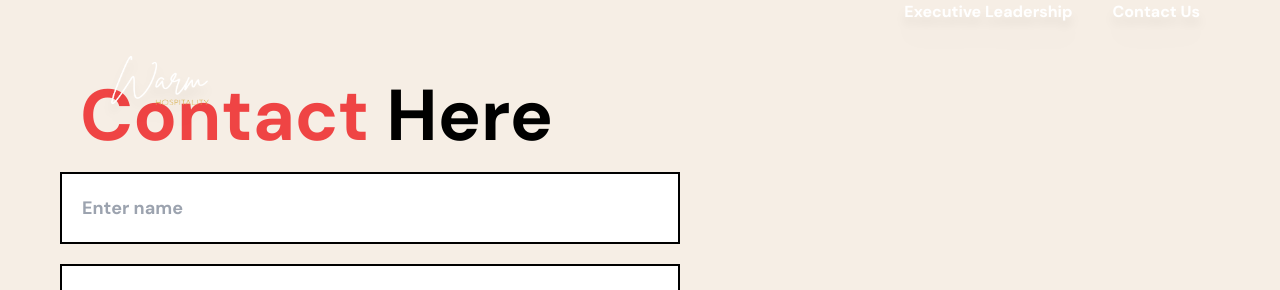
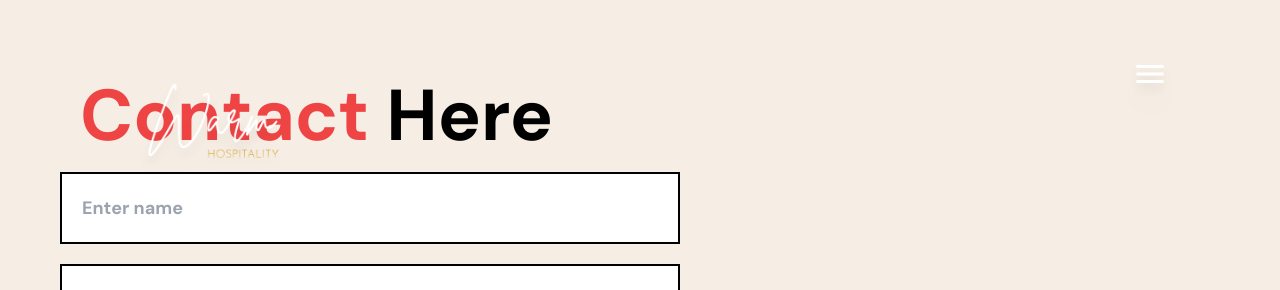
Before and after one commit to jackksono/WelcomeHospitalityLLC, a React (Create React App) app in the folder my-app/: page /contact-us in a window 1280 px wide. Shown: the top 290 px of the page. Built offline with nearby package versions, Linux system fonts and the light colour scheme.

Commit message:
Added button

```diff
--- a/my-app/public/index.html
+++ b/my-app/public/index.html
@@ -5,6 +5,7 @@
     <meta http-equiv="X-UA-Compatible" content="IE=edge">
     <meta name="viewport" content="width=device-width, initial-scale=1.0">
     <title>Warm Hospitality LLC</title>
+    <script src="https://unpkg.com/ionicons@4.5.10-0/dist/ionicons.js"></script>
 </head>
 <body>
     <div id="root"></div>
--- a/my-app/src/index.css
+++ b/my-app/src/index.css
@@ -1,17 +1,5 @@
+@import url('https://fonts.googleapis.com/css2?family=Nanum+Gothic&display=swap');
+
 @tailwind base;
 @tailwind components;
 @tailwind utilities;
-
-body {
-  margin: 0;
-  font-family: -apple-system, BlinkMacSystemFont, 'Segoe UI', 'Roboto', 'Oxygen',
-    'Ubuntu', 'Cantarell', 'Fira Sans', 'Droid Sans', 'Helvetica Neue',
-    sans-serif;
-  -webkit-font-smoothing: antialiased;
-  -moz-osx-font-smoothing: grayscale;
-}
-
-code {
-  font-family: source-code-pro, Menlo, Monaco, Consolas, 'Courier New',
-    monospace;
-}
--- a/my-app/src/pages/Home.jsx
+++ b/my-app/src/pages/Home.jsx
@@ -1,13 +1,13 @@
 import React, {useState} from "react";
 import { Link, Route, Routes, useNavigate } from "react-router-dom";
 
-import Logo from '../Images/Logos/Logo.png'
+
 
 const Home = () => {
     const navigate = useNavigate()
 
     return (
-        <div className="fixed flex items-center justify-center w-screen h-screen bg-stone-800 drop-shadow-xl ">
+        <div className="fixed flex items-center justify-center w-screen h-screen bg-stone-900 drop-shadow-xl ">
           <div className="text-center">
             <h1 className="text-4xl text-white lg:pb-72">
               Your Experience,<span className="italic"> Refined.</span>
@@ -17,7 +17,7 @@ const Home = () => {
 
             <div className="absolute bottom-0 left-0 flex items-center justify-center w-full h-full">
               <div className="flex flex-row space-x-64">
-                <h1 className="text-6xl font-bold text-white duration-700 cursor-pointer hover:underline">CONCEPTS</h1>
+                <h1 className="text-6xl font-bold text-white duration-700 cursor-pointer hover:underline font-Nanum">CONCEPTS</h1>
                 <h2 className="text-6xl font-bold text-white duration-700 cursor-pointer hover:underline">MARKETING</h2>
               </div>
             </div>
--- a/my-app/src/pages/NavBar.jsx
+++ b/my-app/src/pages/NavBar.jsx
@@ -11,18 +11,35 @@ const NavBar = () => {
     const [ selectedPage, setSelectedPage ] = useState()
     const navigate = useNavigate();
 
+    const onToggleMenu = () => {
+      const navLinks = document.querySelector('.nav-links')
+    // console.log(navLinks)
+    let tag = document.getElementById("menu")
+    // console.log(tag.name)
+    tag.name = tag.name === "close" ? "menu" : "close"
+    // console.log(navLinks.classList)
+    navLinks.classList.toggle('hidden')
+    }
+
     return (
         <>
-        <nav  className="fixed w-screen top-0 left-0 bg-transparent h-[80px] z-10 drop-shadow-xl">
+        <nav  className="fixed w-screen top-0 left-0 bg-transparent h-[150px] z-10 drop-shadow-xl">
         <div className="flex items-start justify-between w-full h-full">
           <div className="flex items-center">
             <Link to="/">
-              <img src={Logo} alt='Logo' className="lg:w-80 lg:h-40">
+              <img src={Logo} alt='Logo' className="lg:w-100 lg:h-60 lg:mb-20">
               </img>
             </Link>
           </div>
 
-          <div className="flex items-center gap-10 lg:px-20">
+          <div className="absolute top-0 mt-4 mr-8 text-4xl text-white duration-1000 lg:right-20 lg:pt-10">
+            <button >
+                <ion-icon name="menu" id="menu" onClick={onToggleMenu} className='focus:duration-1000'></ion-icon>
+              </button>
+          </div>
+
+          <div className="flex flex-row-reverse items-center hidden gap-20 text-lg nav-links lg:pt-16 lg:pr-48">
+
               <Link to="/about-us">
                 <button className="text-white">
                   Executive Leadership
@@ -31,6 +48,7 @@ const NavBar = () => {
               <Link to="/contact-us">
                 <button className="text-white">Contact Us</button>
               </Link>
+
           </div>
         </div>
         </nav>
--- a/my-app/tailwind.config.js
+++ b/my-app/tailwind.config.js
@@ -1,10 +1,17 @@
 /** @type {import('tailwindcss').Config} */
+const { fontFamily } = require("tailwindcss/defaultTheme")
+
 module.exports = {
   content: [
     "./src/**/*.{js,jsx,ts,tsx}",
   ],
   theme: {
-    extend: {},
+    extend: {
+      fontFamily:{
+        sans: ["var(--font-sophia)", ...fontFamily.sans],
+        Nanum: ['Nanum Gothic']
+      }
+    },
   },
   plugins: [],
 }
```
Lines whose indentation alone changed are shown as unchanged.
